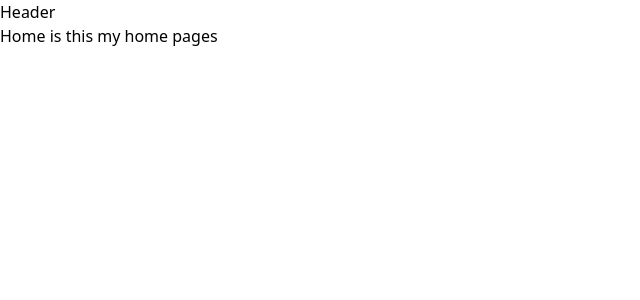
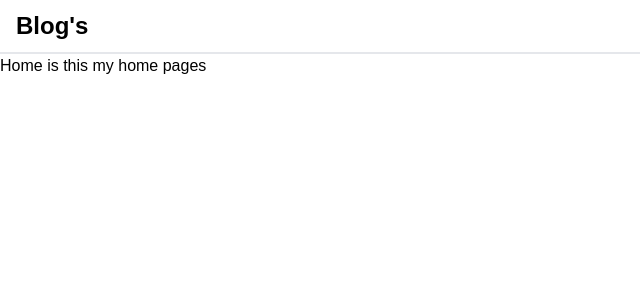
Before and after one commit to tchasinga/blogs-learning, a React (Vite) app in the folder frontend/: page / in a window 1280 px wide. Shown: the top 300 px of the page, without its empty margins (0-640 px from the left). Built offline with nearby package versions, Linux system fonts and the light colour scheme.

Commit message:
new elements is added now

```diff
--- a/frontend/src/Components/Header.jsx
+++ b/frontend/src/Components/Header.jsx
@@ -1,6 +1,12 @@
+import { Navbar } from 'flowbite-react'
+import { Link } from 'react-router-dom'
 
 export default function Header() {
   return (
-    <div>Header</div>
+    <Navbar className='border-b-2'>
+        <Link to='/' className=''>
+            <span className='text-2xl font-bold'>Blog&apos;s</span>
+        </Link>
+    </Navbar>
   )
 }
--- a/frontend/src/index.css
+++ b/frontend/src/index.css
@@ -2,3 +2,11 @@
 @import "tailwindcss/components";
 @import "tailwindcss/utilities";
 @import url(https://fonts.googleapis.com/css?family=Poppins:100,100italic,200,200italic,300,300italic,regular,italic,500,500italic,600,600italic,700,700italic,800,800italic,900,900italic);
+
+
+*{
+    margin: 0;
+    padding: 0;
+    box-sizing: border-box;
+    font-family: 'Poppins', sans-serif;
+}
```
